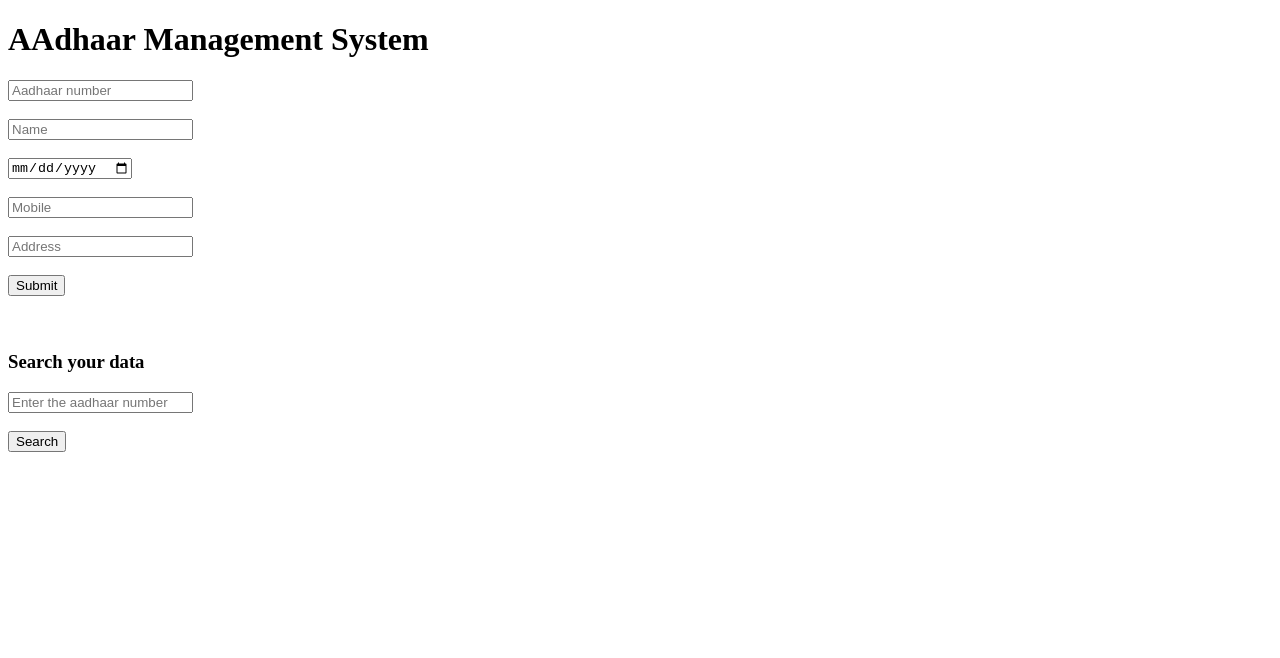
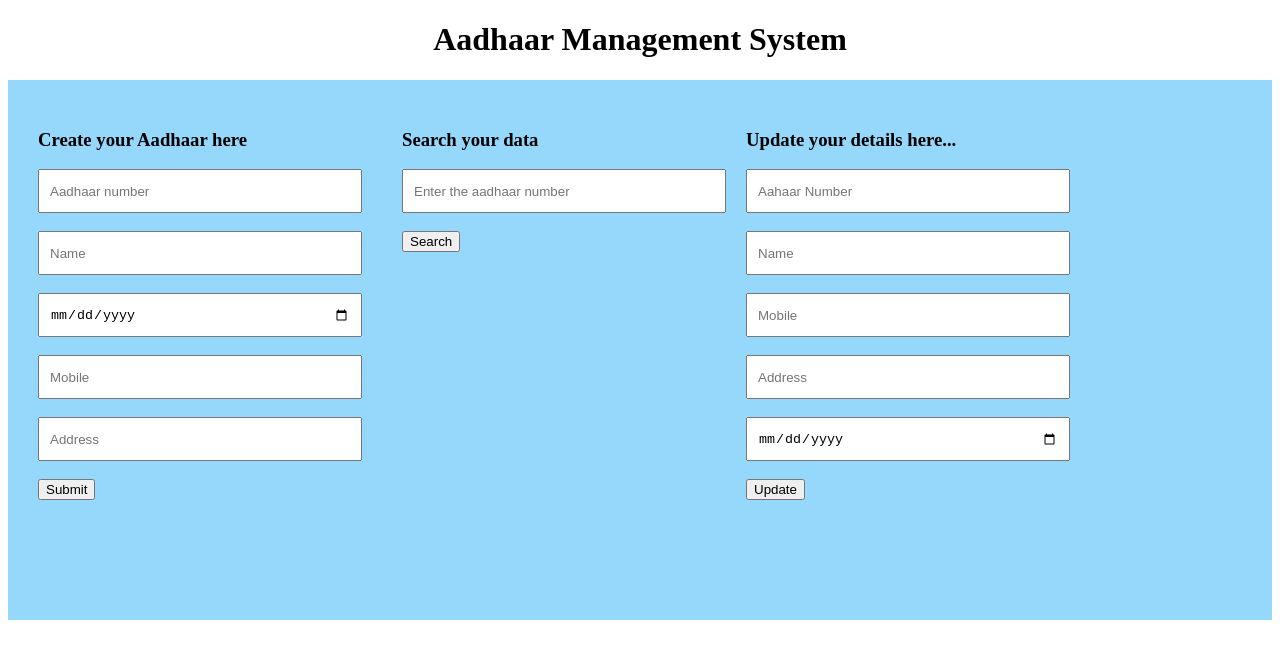
Before and after one commit to Rpv29/Aadhar-Frontend, a React (Vite) app: page / in a window 1280 px wide. Shown: the top 658 px of the page. Built offline with nearby package versions, Linux system fonts and the light colour scheme; no server answers.

Commit message:
Update Aadhaar details feature

```diff
--- a/src/Aadhar_Form.jsx
+++ b/src/Aadhar_Form.jsx
@@ -46,6 +46,7 @@ function AadhaarForm(){
 
     return <div>
 
+        <h3>Create your Aadhaar here</h3>
         <form action="" onSubmit={submitdata}>
 
             <input name="aadharNumber" type="text" placeholder="Aadhaar number" onInput={handleChange}/><br /><br />
--- a/src/App.jsx
+++ b/src/App.jsx
@@ -1,15 +1,20 @@
 import React from 'react'
+import "./app.css"
 import AadhaarForm from "./Aadhar_Form"
 import Getdetails from './Getdetails'
+import Update from './Update'
 
 function App() {
   return (
-    <div>
+    <div id='tittle'>
 
-        <h1>AAdhaar Management System</h1>
+        <h1>Aadhaar Management System</h1>
 
-        <AadhaarForm></AadhaarForm><br /><br />
-       <Getdetails></Getdetails>
+        <div className='body'>
+          <AadhaarForm></AadhaarForm><br /><br />
+          <Getdetails></Getdetails>
+          <Update></Update>
+        </div>
 
     </div>
   )
--- /dev/null
+++ b/src/Update.jsx
@@ -0,0 +1,55 @@
+import axios from 'axios'
+import React,{use, useState} from 'react'
+
+const Update = () => {
+
+    const[num,setnum]=useState("")
+    const[name,setname]=useState("")
+    const[mobile,setmobile]=useState("")
+    const[address,setaddress]=useState("")
+    const[dob,setdob]=useState("")
+    const[msg,setmsg]=useState("")
+
+    const updateDetails=()=>{
+
+        axios .put(`aadhaar-backend-production.up.railway.app/aadhar/${num}`,
+            {
+                name,
+                mobile,
+                address,
+                dob
+            }
+        )
+
+        .then(()=>{
+            setmsg("Aadhar updated successfully")
+        })
+
+        .catch(()=>{
+            setmsg("Update failed")
+        })
+
+    }
+
+  return (
+    <div>
+
+        <h3>Update your details here...</h3>
+
+        <form action="" onSubmit={updateDetails}>
+            <input type="text" placeholder='Aahaar Number' onInput={e=> setnum(e.target.value)}/> <br /><br />
+            <input type="text" placeholder='Name' onInput={e=> setname(e.target.value)}/> <br /><br />
+            <input type="text" placeholder='Mobile' onInput={e=> setmobile(e.target.value)}/> <br /><br />
+            <input type="text" placeholder='Address' onInput={e=> setaddress(e.target.value)}/> <br /> <br />
+            <input type="date" placeholder='Dob' onInput={e=> setdob(e.target.value)}/> <br /><br />
+
+           <button>Update</button>
+        </form>
+
+        {msg && <p>{msg}</p>}
+
+    </div>
+  )
+}
+
+export default Update
--- /dev/null
+++ b/src/app.css
@@ -0,0 +1,16 @@
+.body{
+    display: flex;
+    gap: 20px;
+    background-color: rgb(149, 216, 252);
+    padding: 30px;
+    color: rgb(0, 0, 0);
+    height: 60vh;
+}
+.body input{
+    height: 20px;
+    width: 300px;
+    padding: 10px;
+}
+h1{
+    text-align: center;
+}
```
